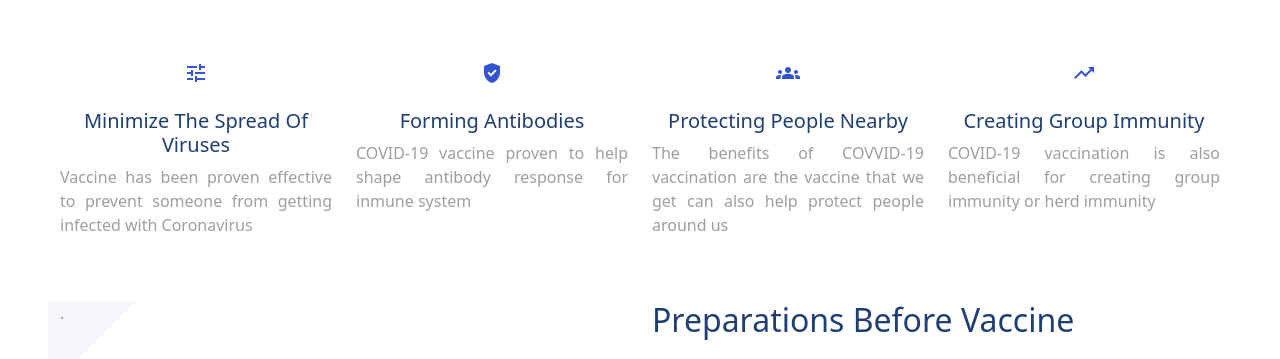
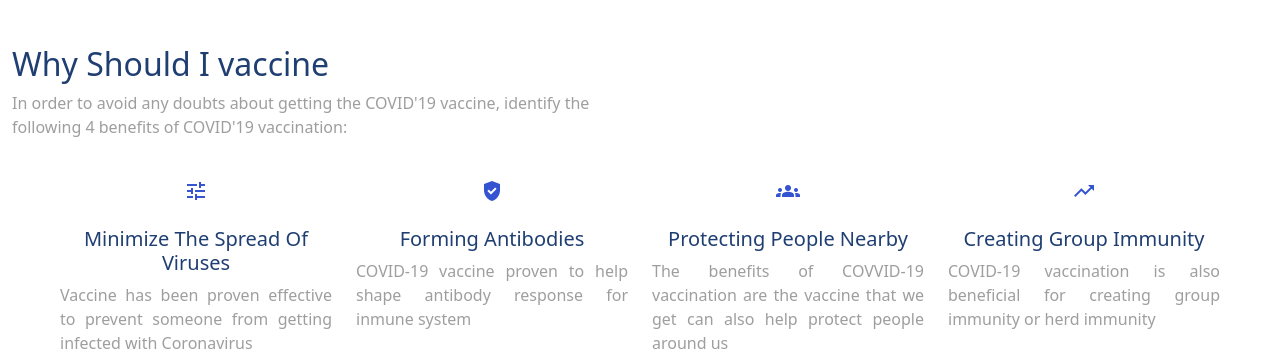
Before and after one commit to JosueEspinoS/Pr-ctica-CSS, a plain HTML site: page docs/index.html in a window 1280 px wide. Shown: the part 801-1160 px from the top of the page. Drawn offline with nearby package versions, Linux system fonts and the light colour scheme.

Commit message:
update index.html

```diff
--- a/docs/index.html
+++ b/docs/index.html
@@ -139,6 +139,10 @@
       </section>
 
       <section id="cards-2">
+        <div class="col-6 pb-2">
+          <h2> Why Should I vaccine</h2>
+          <p> In order to avoid any doubts about getting the COVID'19 vaccine, identify the following 4 benefits of COVID'19 vaccination: </p>
+        </div>
         <div class="row ps-5 pe-5 pb-5">
           <div class="col card-info center">
             <span class="material-icons md-blue pb-4 pt-3"> tune </span>
```
